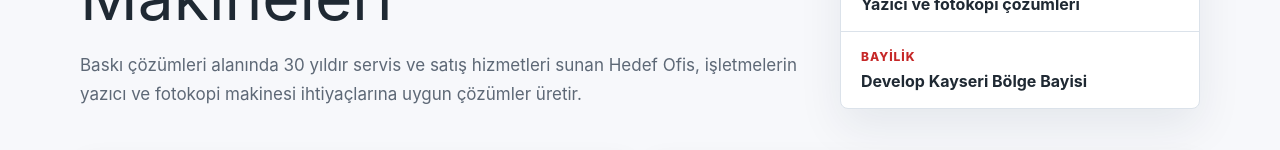
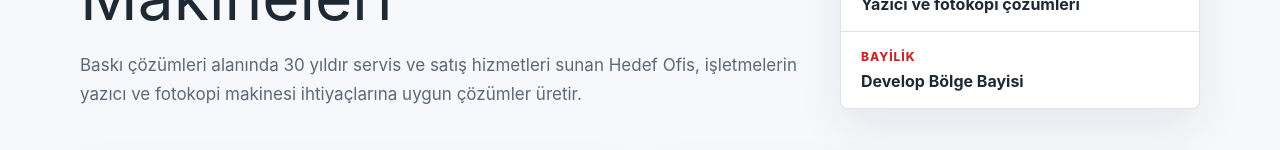
Before and after one commit to ensgld/company-website, a React (Vite) app: page /hakkimizda in a window 1280 px wide. Shown: the part 340-490 px from the top of the page. Built offline with nearby package versions, Linux system fonts and the light colour scheme.

Commit message:
changingKayseriCity

```diff
--- a/src/data/siteContent.js
+++ b/src/data/siteContent.js
@@ -4,7 +4,7 @@ export const siteContent = {
     shortName: "Hedef Ofis",
     sector: "Baskı Çözümleri",
     location: "Kayseri",
-    dealerInfo: "Develop Kayseri Bölge Bayisi",
+    dealerInfo: "Develop Bölge Bayisi",
     summary: "Kayseri merkezli baskı çözümleri, servis ve satış hizmetleri.",
   },
   navigation: [
@@ -90,7 +90,7 @@ export const siteContent = {
       {
         title: "Develop Kayseri Bölge Bayisi",
         icon: "badge",
-        text: "Develop markası için Kayseri bölgesinde ürün, servis ve danışmanlık desteği sunulur.",
+        text: "Develop markası için Kayseri ve İç Anadolu bölgesinde ürün, servis ve danışmanlık desteği sunulur.",
       },
     ],
     serviceProcess: {
@@ -156,7 +156,7 @@ export const siteContent = {
       { label: "Merkez", value: "Kayseri" },
       { label: "Deneyim", value: "30 yıllık sektör tecrübesi" },
       { label: "Uzmanlık", value: "Yazıcı ve fotokopi çözümleri" },
-      { label: "Bayilik", value: "Develop Kayseri Bölge Bayisi" },
+      { label: "Bayilik", value: "Develop Bölge Bayisi" },
     ],
     sections: [
       {
```
